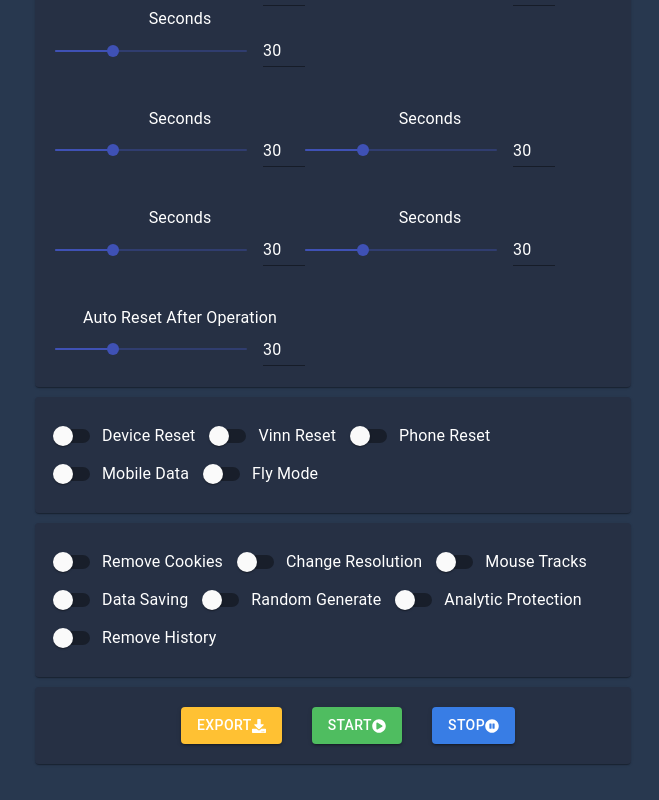
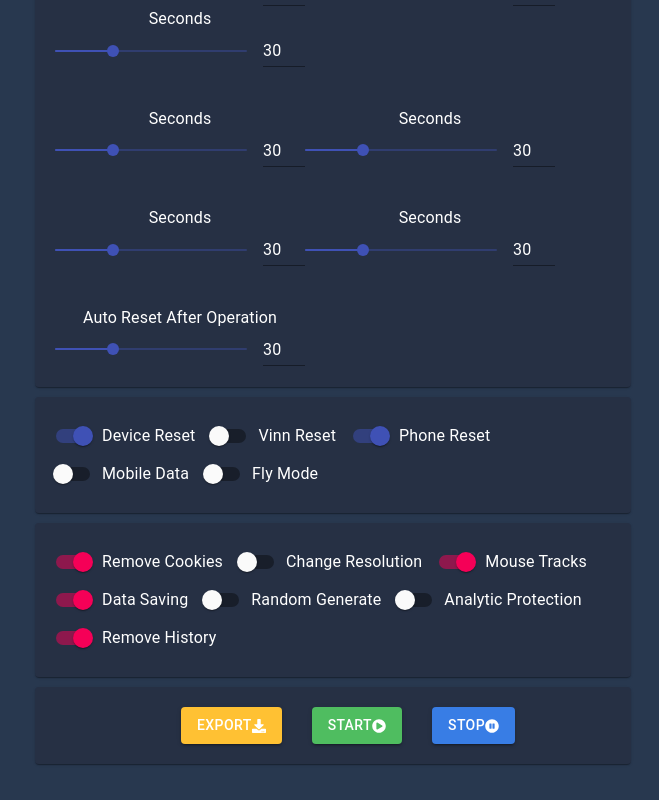
Before and after one commit to jamaspy/Metigy_TechTest, a React (Create React App) app: page / in a window 1280 px wide. Shown: the part 435-1235 px from the top of the page, without its empty margins (621-1280 px from the left). Built offline with nearby package versions, Linux system fonts and the light colour scheme.

Commit message:
more  State control

```diff
--- a/src/components/Settings.js
+++ b/src/components/Settings.js
@@ -109,14 +109,32 @@ const useStyles = makeStyles(theme => ({
 
 export default function Settings() {
 	const [state, setState] = React.useState({
+		// Browser Settings
 		chrome: true,
 		firefox: false,
 		safari: true,
 		explorer: false,
 		opera: false,
-		incognito: true
+		incognito: true,
+
+		// Device Settings
+		device: true,
+		phone: true,
+		mobileData: false,
+		vinn: false,
+		fly: false,
+
+		// Option Settings
+		cookies: true,
+		analytic: false,
+		dataSaving: true,
+		mouse: true,
+		resolution: false,
+		random: false,
+		history: true
 	});
 
+	//Handle Switches Change
 	const handleChange = name => event => {
 		setState({ ...state, [name]: event.target.checked });
 	};
@@ -216,8 +234,8 @@ export default function Settings() {
 			<Grid container style={{ marginTop: 10 }}>
 				<Card item className={classes.website}>
 					<FormGroup row>
-						<Slider name='Minutes' />
-						<Slider name='Seconds' />
+						<Slider name='From Seconds' />
+						<Slider name='To Seconds' />
 					</FormGroup>
 					<FormControlLabel
 						control={<Switch />}
@@ -249,29 +267,70 @@ export default function Settings() {
 					</FormGroup>
 				</Card>
 			</Grid>
+
 			{/* DEVICES */}
 			<Grid container spacing={1}>
 				<Grid item xs={12}>
 					<Card className={classes.devices}>
 						<FormGroup row>
 							<FormControlLabel
-								control={<Switch color='primary' />}
+								control={
+									<Switch
+										color='primary'
+										checked={state.device}
+										onChange={handleChange("device")}
+										value='device'
+										inputProps={{ "aria-label": "device switch" }}
+									/>
+								}
 								label='Device Reset'
 							/>
 							<FormControlLabel
-								control={<Switch color='primary' />}
+								control={
+									<Switch
+										color='primary'
+										checked={state.vinn}
+										onChange={handleChange("vinn")}
+										value='vinn'
+										inputProps={{ "aria-label": "vinn switch" }}
+									/>
+								}
 								label='Vinn Reset'
 							/>
 							<FormControlLabel
-								control={<Switch color='primary' />}
+								control={
+									<Switch
+										color='primary'
+										checked={state.phone}
+										onChange={handleChange("phone")}
+										value='phone'
+										inputProps={{ "aria-label": "phone switch" }}
+									/>
+								}
 								label='Phone Reset'
 							/>
 							<FormControlLabel
-								control={<Switch color='primary' />}
+								control={
+									<Switch
+										color='primary'
+										checked={state.mobileData}
+										onChange={handleChange("mobileData")}
+										value='mobileData'
+										inputProps={{ "aria-label": "mobileData switch" }}
+									/>
+								}
 								label='Mobile Data'
 							/>
 							<FormControlLabel
-								control={<Switch color='primary' />}
+								control={
+									<Switch
+										color='primary'
+										checked={state.fly}
+										onChange={handleChange("fly")}
+										value='fly'
+										inputProps={{ "aria-label": "fly switch" }}
+									/>
+								}
 								label='Fly Mode'
 							/>
 						</FormGroup>
@@ -283,19 +342,83 @@ export default function Settings() {
 				<Grid item xs={12}>
 					<Card className={classes.options}>
 						<FormGroup row>
-							<FormControlLabel control={<Switch />} label='Remove Cookies' />
 							<FormControlLabel
-								control={<Switch />}
+								control={
+									<Switch
+										checked={state.cookies}
+										onChange={handleChange("cookies")}
+										value='cookies'
+										inputProps={{ "aria-label": "cookies switch" }}
+									/>
+								}
+								label='Remove Cookies'
+							/>
+							<FormControlLabel
+								control={
+									<Switch
+										checked={state.resolution}
+										onChange={handleChange("resolution")}
+										value='resolution'
+										inputProps={{ "aria-label": "resolution switch" }}
+									/>
+								}
 								label='Change Resolution'
 							/>
-							<FormControlLabel control={<Switch />} label='Mouse Tracks' />
-							<FormControlLabel control={<Switch />} label='Data Saving' />
-							<FormControlLabel control={<Switch />} label='Random Generate' />
 							<FormControlLabel
-								control={<Switch />}
+								control={
+									<Switch
+										checked={state.mouse}
+										onChange={handleChange("mouse")}
+										value='mouse'
+										inputProps={{ "aria-label": "mouse switch" }}
+									/>
+								}
+								label='Mouse Tracks'
+							/>
+							<FormControlLabel
+								control={
+									<Switch
+										checked={state.dataSaving}
+										onChange={handleChange("dataSaving")}
+										value='dataSaving'
+										inputProps={{ "aria-label": "dataSaving switch" }}
+									/>
+								}
+								label='Data Saving'
+							/>
+							<FormControlLabel
+								control={
+									<Switch
+										checked={state.random}
+										onChange={handleChange("random")}
+										value='random'
+										inputProps={{ "aria-label": "random switch" }}
+									/>
+								}
+								label='Random Generate'
+							/>
+							<FormControlLabel
+								control={
+									<Switch
+										checked={state.analytic}
+										onChange={handleChange("analytic")}
+										value='analytic'
+										inputProps={{ "aria-label": "analytic switch" }}
+									/>
+								}
 								label='Analytic Protection'
 							/>
-							<FormControlLabel control={<Switch />} label='Remove History' />
+							<FormControlLabel
+								control={
+									<Switch
+										checked={state.history}
+										onChange={handleChange("history")}
+										value='history'
+										inputProps={{ "aria-label": "history switch" }}
+									/>
+								}
+								label='Remove History'
+							/>
 						</FormGroup>
 					</Card>
 				</Grid>
```
Also changed, not shown: 1 other file (tests, documents, lock files or other folders).
